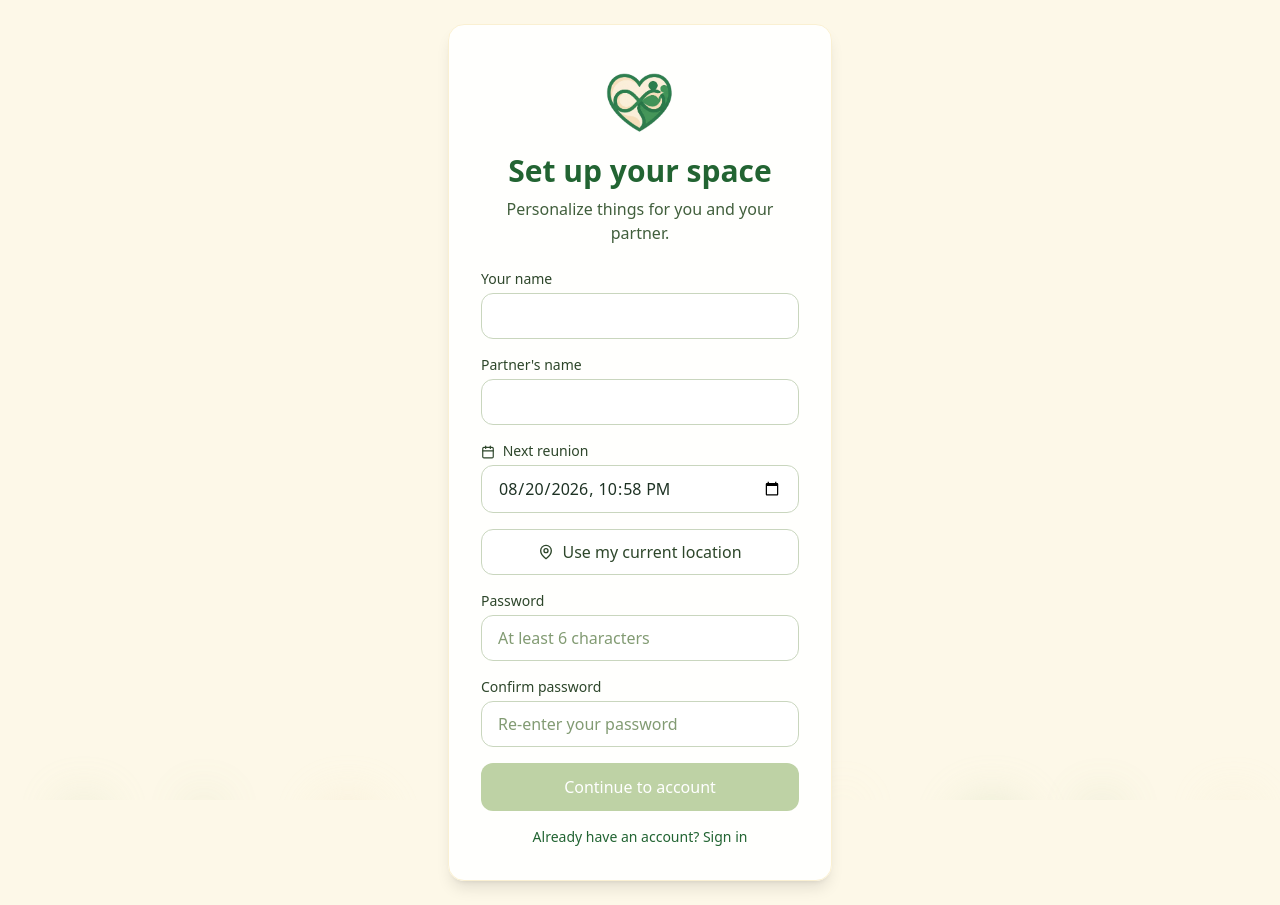
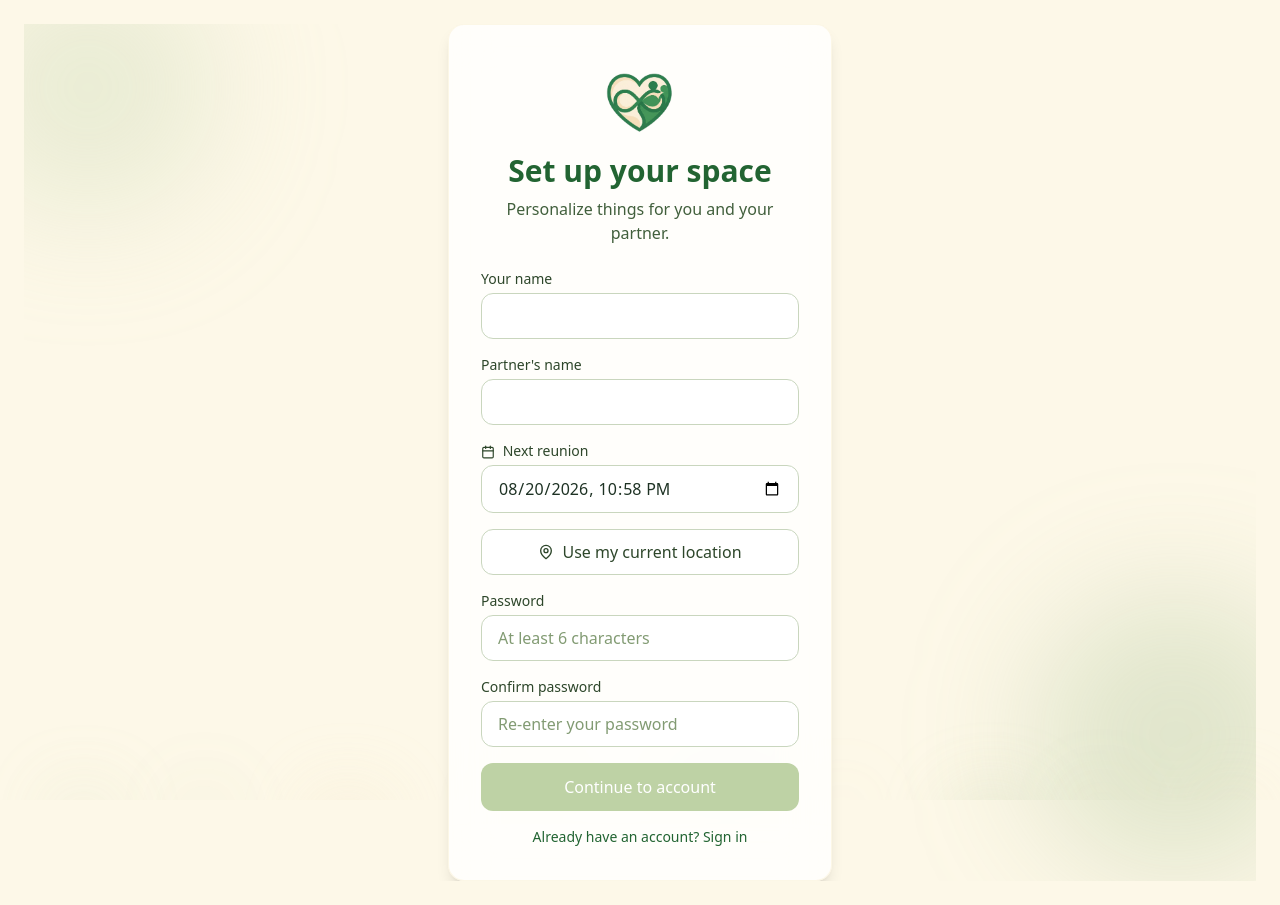
Before and after one commit to akfotos/Our-Space, a React (Vite) app: page /#/login in a window 1280 px wide. Built offline with nearby package versions, Linux system fonts and the light colour scheme; no server answers.

Commit message:
Fix background shapes visibility on login and signup pages

```diff
--- a/src/components/Auth.jsx
+++ b/src/components/Auth.jsx
@@ -120,8 +120,10 @@ function Auth() {
 
   if (step === 'setup') {
     return (
-      <div className="flex min-h-[60vh] items-center justify-center px-4">
-        <div className="w-full max-w-sm bg-white/90 backdrop-blur-xl rounded-2xl shadow-lg p-8 text-center border border-rose-100">
+      <div className="relative flex min-h-[60vh] items-center justify-center px-4 overflow-hidden">
+        <div className="pointer-events-none absolute -top-16 -left-16 w-64 h-64 rounded-full bg-rose-300/30 blur-3xl animate-float" />
+        <div className="pointer-events-none absolute bottom-0 -right-16 w-72 h-72 rounded-full bg-rose-400/25 blur-3xl animate-float [animation-delay:1.5s]" />
+        <div className="relative w-full max-w-sm bg-white/80 backdrop-blur-xl rounded-2xl shadow-lg p-8 text-center border border-rose-100/50">
           <img
             src={`${import.meta.env.BASE_URL}Logo.png`}
             alt="Our Space"
@@ -239,8 +241,10 @@ function Auth() {
   }
 
   return (
-    <div className="flex min-h-[60vh] items-center justify-center px-4">
-      <div className="w-full max-w-sm bg-white rounded-2xl shadow-lg p-8 text-center border border-rose-100">
+    <div className="relative flex min-h-[60vh] items-center justify-center px-4 overflow-hidden">
+      <div className="pointer-events-none absolute -top-16 -left-16 w-64 h-64 rounded-full bg-rose-300/30 blur-3xl animate-float" />
+      <div className="pointer-events-none absolute bottom-0 -right-16 w-72 h-72 rounded-full bg-rose-400/25 blur-3xl animate-float [animation-delay:1.5s]" />
+      <div className="relative w-full max-w-sm bg-white/80 backdrop-blur-xl rounded-2xl shadow-lg p-8 text-center border border-rose-100/50">
         <img
           src={`${import.meta.env.BASE_URL}Logo.png`}
           alt="Our Space"
--- a/src/components/BubbleBackground.jsx
+++ b/src/components/BubbleBackground.jsx
@@ -21,7 +21,7 @@ function BubbleBackground() {
       {bubbles.map((b, i) => (
         <div
           key={i}
-          className={`absolute top-full rounded-full ${b.color} opacity-40 blur-xl`}
+          className={`absolute top-full rounded-full ${b.color} opacity-60 blur-2xl`}
           style={{
             width: b.size,
             height: b.size,
```
